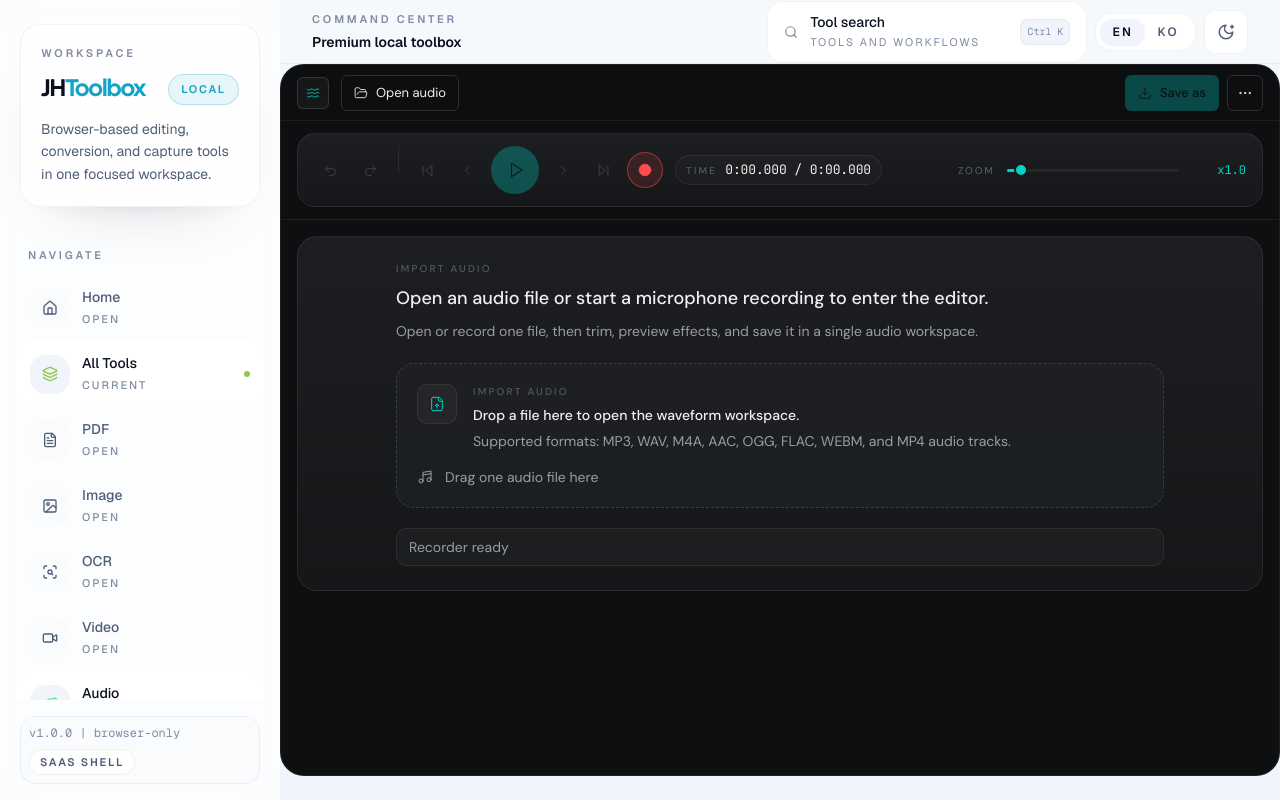
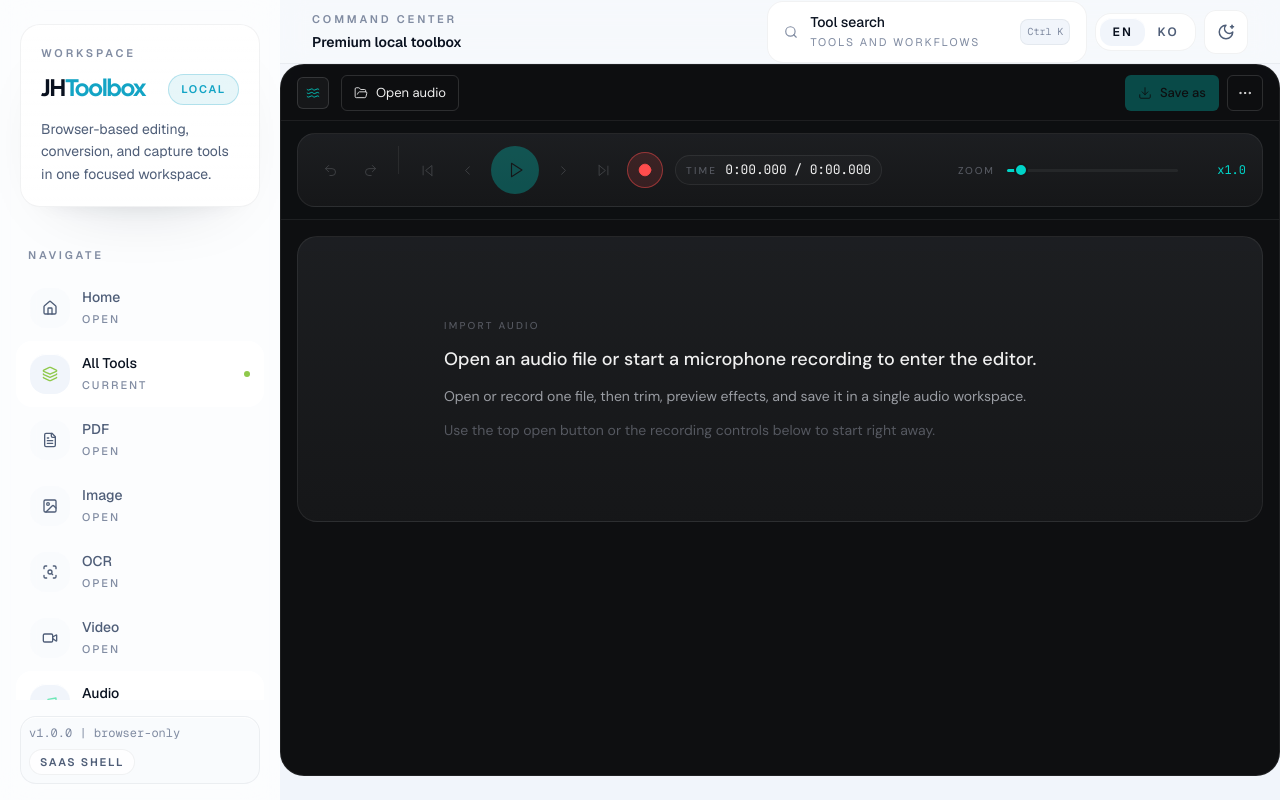
Before and after one commit to alibowbow/JHToolbox, a Next.js app: page /tools/audio in a window 1280 px wide. Built offline with nearby package versions, Linux system fonts and the light colour scheme.

Commit message:
Remove audio empty-state upload card

```diff
--- a/app/tools/audio/_components/AudioEditor.tsx
+++ b/app/tools/audio/_components/AudioEditor.tsx
@@ -28,7 +28,6 @@ import {
   normalizeSelection,
 } from './audio-editor-utils';
 import { EffectsPanel } from './Effects/EffectsPanel';
-import { FileDropZone } from './FileDropZone';
 import { SelectionBar } from './Selection/SelectionBar';
 import { EditorToolbar } from './Toolbar/EditorToolbar';
 import { TransportBar } from './Transport/TransportBar';
@@ -785,6 +784,10 @@ export function AudioEditor({ mode }: AudioEditorProps) {
     locale === 'ko'
       ? '파일 업로드나 마이크 녹음 후 자르기, 효과 적용, 저장까지 한 곳에서 처리하는 오디오 편집기입니다.'
       : 'Open or record one file, then trim, preview effects, and save it in a single audio workspace.';
+  const emptyStateHint =
+    locale === 'ko'
+      ? '상단의 오디오 열기 또는 아래 녹음 버튼으로 바로 시작할 수 있습니다.'
+      : 'Use the top open button or the recording controls below to start right away.';
 
   return (
     <div
@@ -882,28 +885,13 @@ export function AudioEditor({ mode }: AudioEditorProps) {
             />
           </section>
         ) : (
-          <div className="audio-panel rounded-[20px] p-5 sm:p-6">
-            <div className="mx-auto max-w-3xl space-y-5">
-              <div className="space-y-2">
+          <div className="audio-panel rounded-[20px] p-6 sm:p-8">
+            <div className="mx-auto flex max-w-2xl min-h-[220px] flex-col justify-center space-y-3">
+              <div className="space-y-3">
                 <p className="audio-section-kicker">{copy.fileDrop.title}</p>
                 <h2 className="text-lg font-medium text-[var(--text-primary)]">{copy.fileDrop.emptyState}</h2>
                 <p className="text-sm leading-relaxed text-[var(--text-secondary)]">{emptyStateDescription}</p>
-              </div>
-              <FileDropZone
-                title={copy.fileDrop.title}
-                description={copy.fileDrop.description}
-                helperText={copy.fileDrop.helperText}
-                files={files}
-                multiple={false}
-                compact
-                renderInput={false}
-                inputRef={fileInputRef}
-                onError={(message) => setLoadError(message)}
-                onWarning={(message) => setWarningMessage(message)}
-                onFiles={replaceFiles}
-              />
-              <div className="audio-status-line rounded-[10px] px-3 py-2 text-sm text-[var(--text-secondary)]">
-                {copy.recording.idleStatus}
+                <p className="text-sm text-[var(--text-tertiary)]">{emptyStateHint}</p>
               </div>
             </div>
           </div>
```
